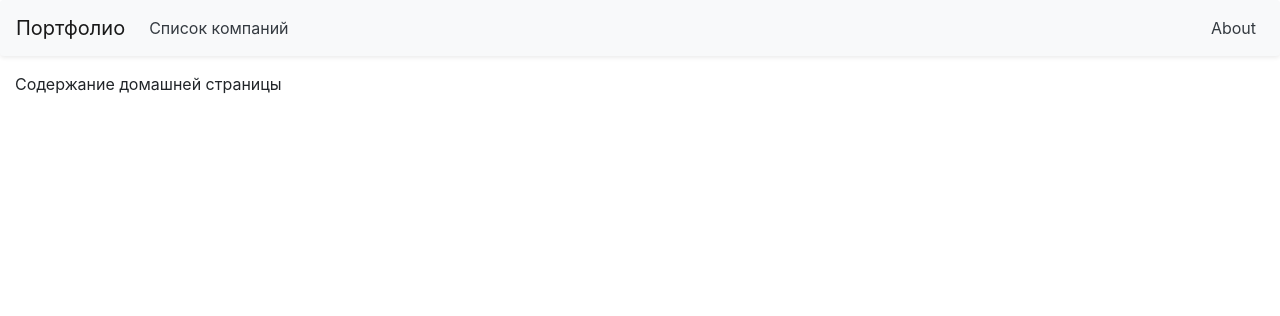
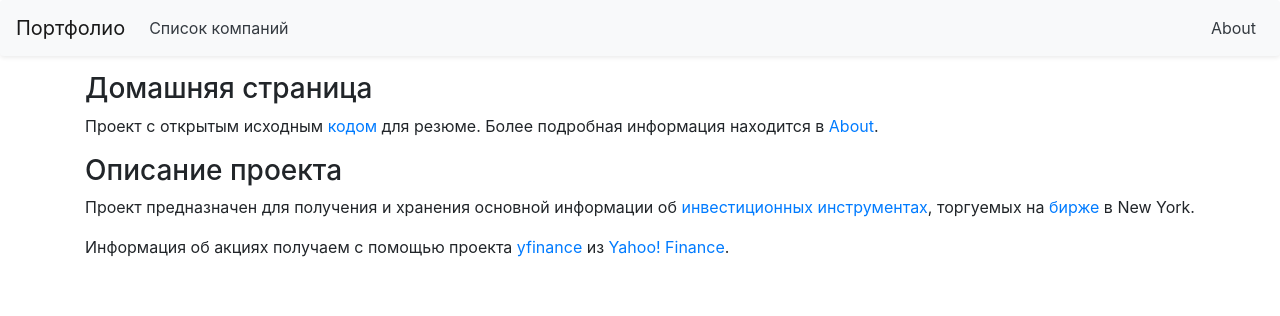
Before and after one commit to SubMax/portfolio_django, a Django app: page / in a window 1280 px wide. Shown: the top 316 px of the page. Run offline with Django 3.2, Linux system fonts and the light colour scheme; some libraries are stand-ins or nearby versions.

Commit message:
Домашняя страница

```diff
--- a/portfolio_prj/portfolio_prj/templates/home.html
+++ b/portfolio_prj/portfolio_prj/templates/home.html
@@ -4,5 +4,16 @@
     {{ title }}
 {% endblock %}
 {% block content %}
-Содержание домашней страницы
+<div class="container">
+    <h3>Домашняя страница</h3>
+    <p>Проект с открытым исходным <a href="https://github.com/SubMax/portfolio_django">кодом</a> для резюме. Более подробная
+        информация находится в <a href="/about">About</a>.</p>
+    <h3>Описание проекта</h3>
+    <p>Проект предназначен для получения и хранения основной информации об
+        <a href="https://ru.wikipedia.org/wiki/%D0%98%D0%BD%D0%B2%D0%B5%D1%81%D1%82%D0%B8%D1%86%D0%B8%D0%B8" >инвестиционных инструментах</a>,
+        торгуемых на <a href="https://ru.wikipedia.org/wiki/%D0%9D%D1%8C%D1%8E-%D0%99%D0%BE%D1%80%D0%BA%D1%81%D0%BA%D0%B0%D1%8F_%D1%84%D0%BE%D0%BD%D0%B4%D0%BE%D0%B2%D0%B0%D1%8F_%D0%B1%D0%B8%D1%80%D0%B6%D0%B0">бирже</a>
+        в New York.</p>
+    <p>Информация об акциях получаем с помощью проекта <a href="https://github.com/ranaroussi/yfinance">yfinance</a>
+        из <a href="https://g.co/kgs/n6dEUQ">Yahoo! Finance</a>.</p>
+</div>
 {% endblock %}
```
